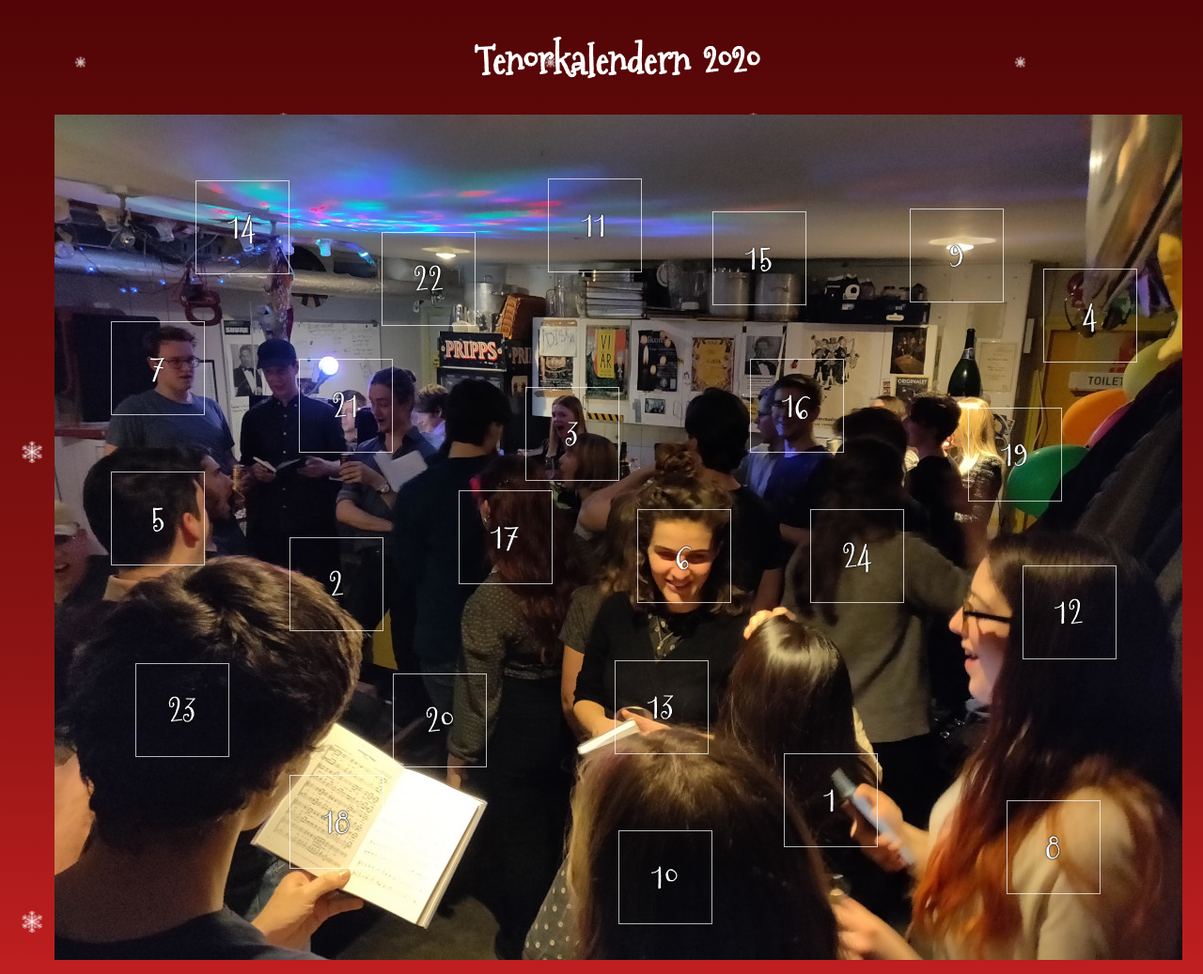
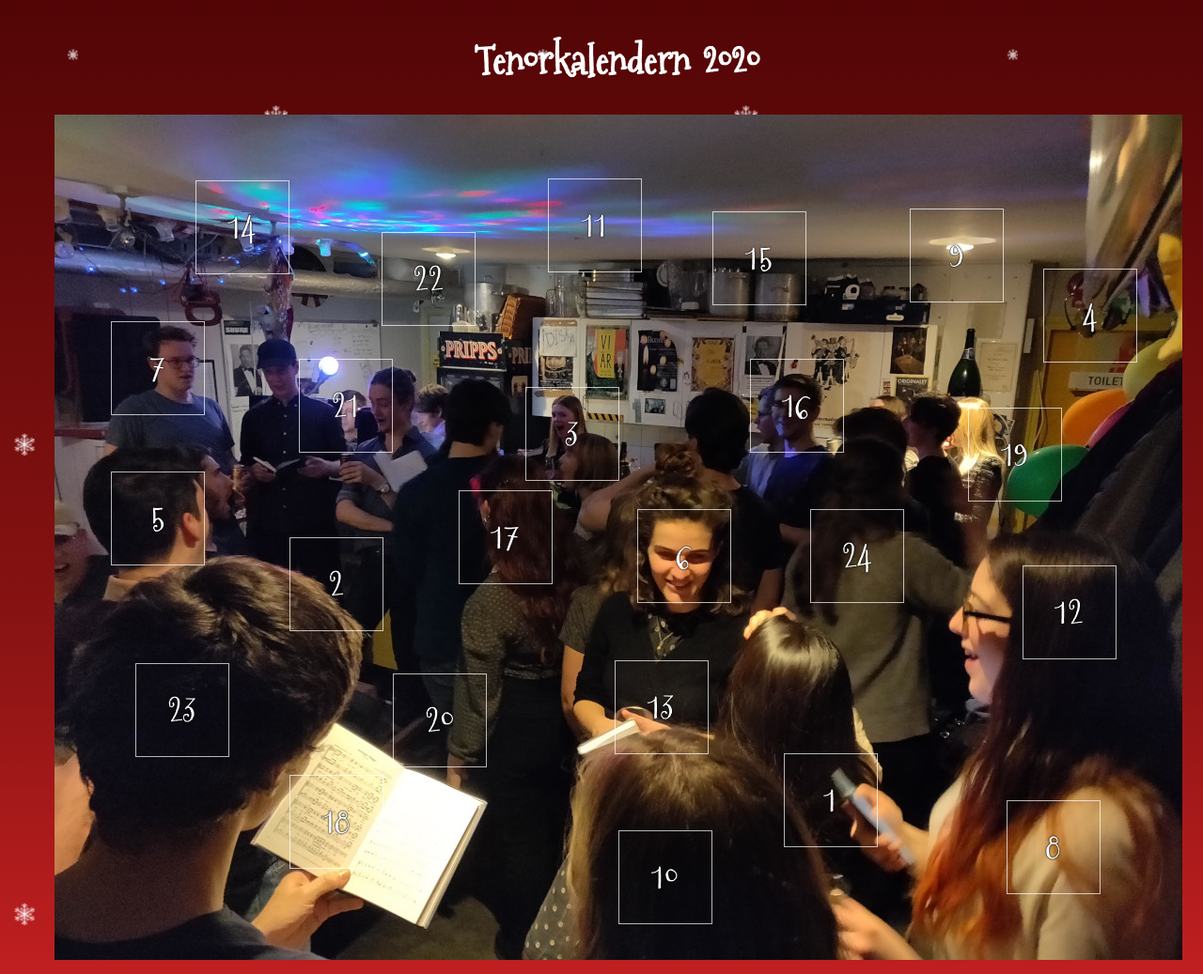
Before and after one commit to teknologkoren/tenorkalendern, a Flask app: page / in a window 1280 px wide. Shown: the whole page at 94% size. Run offline with Flask 2, Linux system fonts and the light colour scheme; some web fonts are replaced.

Commit message:
set both backgrounds on <html>

```diff
--- a/static/css/style.css
+++ b/static/css/style.css
@@ -11,14 +11,15 @@
 }
 
 html {
-  background: linear-gradient(180deg, rgba(82,5,6,1) 0%, rgba(134,18,18,1) 62%, rgba(192,31,32,1) 100%);
+  background-image:
+    url('/static/images/snöflingor.png'),
+    linear-gradient(180deg, rgba(82,5,6,1) 0%, rgba(134,18,18,1) 62%, rgba(192,31,32,1) 100%);
 }
 
 body {
   font-family: 'mountains_of_christmasregular';
   color: #fff;
   min-height: 100vh;
-  background-image: url('/static/images/snöflingor.png');
   font-size: 1.3em;
 }
 
```
